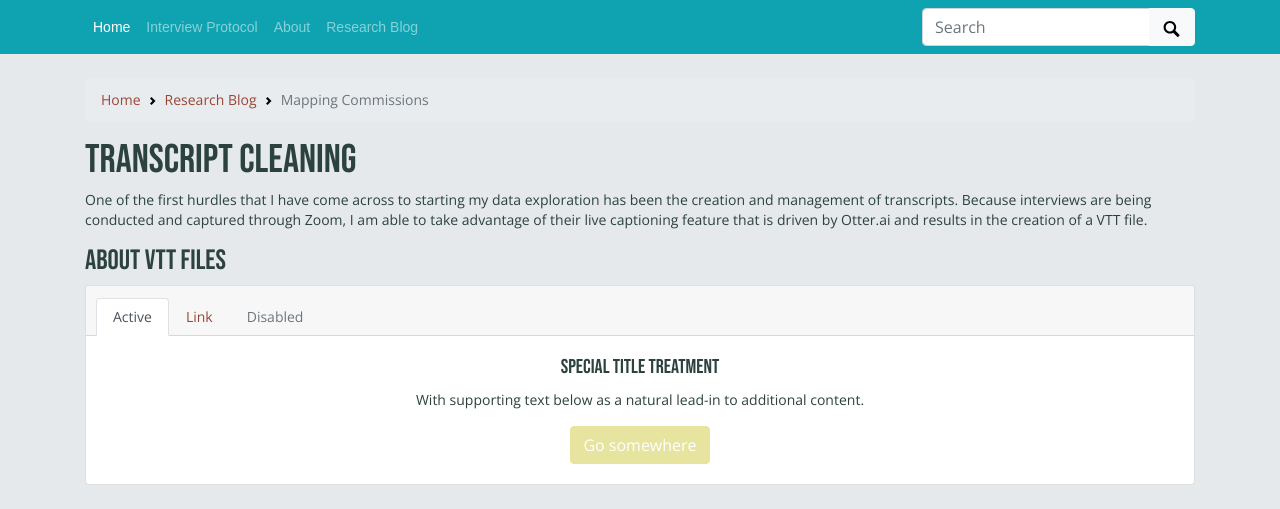
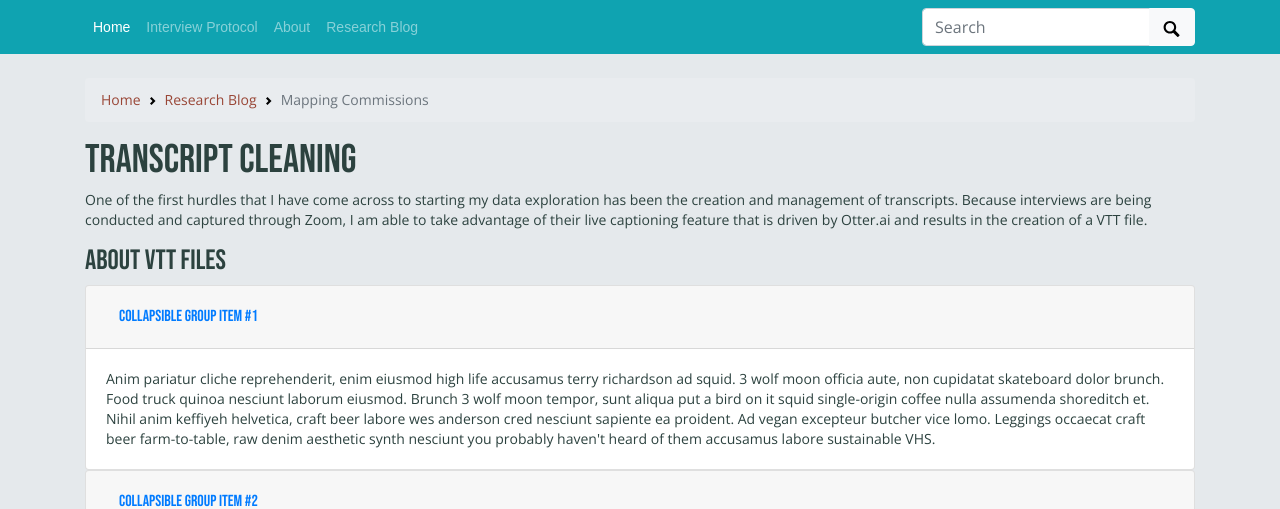
Before and after one commit to mxballin/recordkeeping-governance, a Jekyll site: the page built from pages/commissions.md, in a window 1280 px wide, cut to the strip 100-609 px from the top of the page. Built offline with Jekyll 4.4.1, drawn with Linux system fonts in a browser that asks for light colours; some web fonts are replaced; some of the changed text lies outside the part shown.

Commit message:
Testing collapse for timeline
Vs card with multiple links which didn't actually create multiple cards

```diff
--- a/pages/commissions.md
+++ b/pages/commissions.md
@@ -20,23 +20,48 @@
 
 ### About VTT Files
 
-<div class="card text-center">
-  <div class="card-header">
-    <ul class="nav nav-tabs card-header-tabs">
-      <li class="nav-item">
-        <a class="nav-link active" href="#">Active</a>
-      </li>
-      <li class="nav-item">
-        <a class="nav-link" href="#">Link</a>
-      </li>
-      <li class="nav-item">
-        <a class="nav-link disabled" href="#">Disabled</a>
-      </li>
-    </ul>
+<div id="accordion">
+  <div class="card">
+    <div class="card-header" id="headingOne">
+      <h5 class="mb-0">
+        <button class="btn btn-link" data-toggle="collapse" data-target="#collapseOne" aria-expanded="true" aria-controls="collapseOne">
+          Collapsible Group Item #1
+        </button>
+      </h5>
+    </div>
+
+    <div id="collapseOne" class="collapse show" aria-labelledby="headingOne" data-parent="#accordion">
+      <div class="card-body">
+        Anim pariatur cliche reprehenderit, enim eiusmod high life accusamus terry richardson ad squid. 3 wolf moon officia aute, non cupidatat skateboard dolor brunch. Food truck quinoa nesciunt laborum eiusmod. Brunch 3 wolf moon tempor, sunt aliqua put a bird on it squid single-origin coffee nulla assumenda shoreditch et. Nihil anim keffiyeh helvetica, craft beer labore wes anderson cred nesciunt sapiente ea proident. Ad vegan excepteur butcher vice lomo. Leggings occaecat craft beer farm-to-table, raw denim aesthetic synth nesciunt you probably haven't heard of them accusamus labore sustainable VHS.
+      </div>
+    </div>
   </div>
-  <div class="card-body">
-    <h5 class="card-title">Special title treatment</h5>
-    <p class="card-text">With supporting text below as a natural lead-in to additional content.</p>
-    <a href="#" class="btn btn-primary">Go somewhere</a>
+  <div class="card">
+    <div class="card-header" id="headingTwo">
+      <h5 class="mb-0">
+        <button class="btn btn-link collapsed" data-toggle="collapse" data-target="#collapseTwo" aria-expanded="false" aria-controls="collapseTwo">
+          Collapsible Group Item #2
+        </button>
+      </h5>
+    </div>
+    <div id="collapseTwo" class="collapse" aria-labelledby="headingTwo" data-parent="#accordion">
+      <div class="card-body">
+        Anim pariatur cliche reprehenderit, enim eiusmod high life accusamus terry richardson ad squid. 3 wolf moon officia aute, non cupidatat skateboard dolor brunch. Food truck quinoa nesciunt laborum eiusmod. Brunch 3 wolf moon tempor, sunt aliqua put a bird on it squid single-origin coffee nulla assumenda shoreditch et. Nihil anim keffiyeh helvetica, craft beer labore wes anderson cred nesciunt sapiente ea proident. Ad vegan excepteur butcher vice lomo. Leggings occaecat craft beer farm-to-table, raw denim aesthetic synth nesciunt you probably haven't heard of them accusamus labore sustainable VHS.
+      </div>
+    </div>
+  </div>
+  <div class="card">
+    <div class="card-header" id="headingThree">
+      <h5 class="mb-0">
+        <button class="btn btn-link collapsed" data-toggle="collapse" data-target="#collapseThree" aria-expanded="false" aria-controls="collapseThree">
+          Collapsible Group Item #3
+        </button>
+      </h5>
+    </div>
+    <div id="collapseThree" class="collapse" aria-labelledby="headingThree" data-parent="#accordion">
+      <div class="card-body">
+        Anim pariatur cliche reprehenderit, enim eiusmod high life accusamus terry richardson ad squid. 3 wolf moon officia aute, non cupidatat skateboard dolor brunch. Food truck quinoa nesciunt laborum eiusmod. Brunch 3 wolf moon tempor, sunt aliqua put a bird on it squid single-origin coffee nulla assumenda shoreditch et. Nihil anim keffiyeh helvetica, craft beer labore wes anderson cred nesciunt sapiente ea proident. Ad vegan excepteur butcher vice lomo. Leggings occaecat craft beer farm-to-table, raw denim aesthetic synth nesciunt you probably haven't heard of them accusamus labore sustainable VHS.
+      </div>
+    </div>
   </div>
 </div>
```
